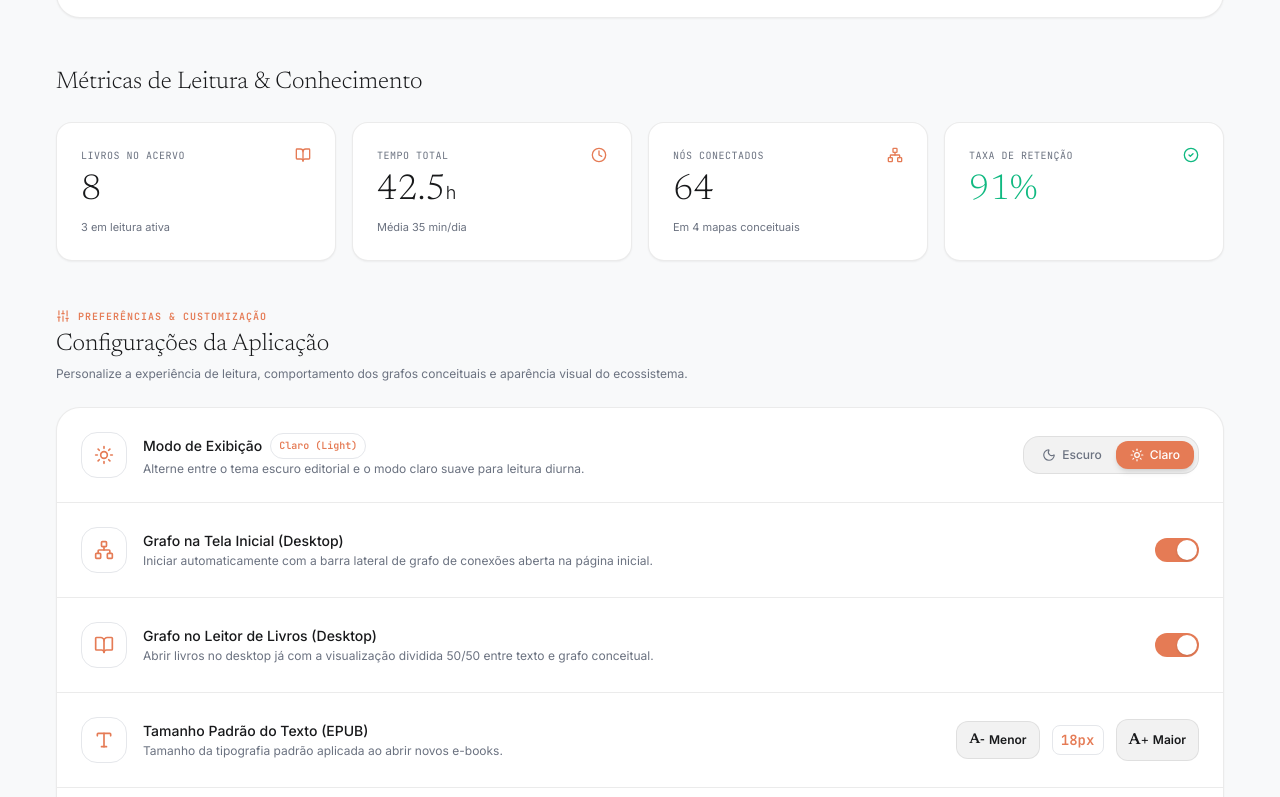
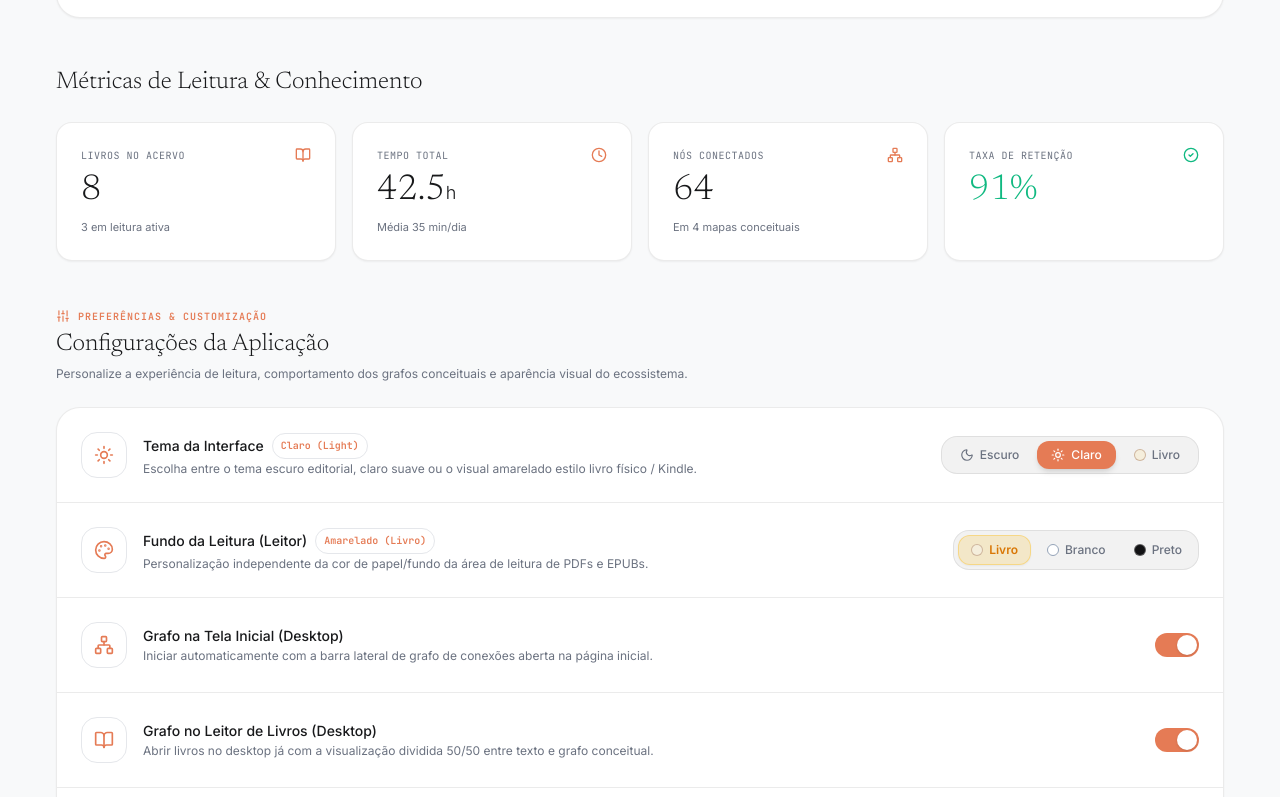
Before and after one commit to vhwcm/Aresta, a Nuxt app in the folder front/: page /conta in a window 1280 px wide. Shown: the part 391-1188 px from the top of the page. Built offline with nearby package versions, Linux system fonts and the light colour scheme.

Commit message:
feat(theme): adicionar 3 temas para todo o app (dark, light, sepia/livro) com configuração de leitura independente

```diff
--- a/front/app/components/EbbinghausChart.vue
+++ b/front/app/components/EbbinghausChart.vue
@@ -58,7 +58,7 @@ const svgRef = ref<SVGSVGElement | null>(null)
 const activeRevisions = ref(3)
 
 const { themeMode } = useSettings()
-const isLightMode = computed(() => themeMode.value === 'light')
+const isLightMode = computed(() => themeMode.value === 'light' || themeMode.value === 'sepia')
 
 // Função exponencial de Ebbinghaus R = e^(-t / S)
 const generateData = (revisions: number) => {
--- a/front/app/components/SettingsModal.vue
+++ b/front/app/components/SettingsModal.vue
@@ -144,39 +144,49 @@
 
               <div class="flex flex-col rounded-xl bg-white/[0.02] border border-divider divide-y divide-divider overflow-hidden">
 
-                <!-- Item 4: Modo Claro / Escuro -->
+                <!-- Item 4: Tema Geral da Interface -->
                 <div class="p-4 flex items-center justify-between gap-4">
                   <div class="flex items-center gap-3 min-w-0">
                     <div class="p-2 rounded-lg bg-accent/10 text-accent">
                       <SunIcon v-if="themeMode === 'light'" class="w-4 h-4" />
+                      <PaletteIcon v-else-if="themeMode === 'sepia'" class="w-4 h-4" />
                       <MoonIcon v-else class="w-4 h-4" />
                     </div>
                     <div class="min-w-0">
                       <div class="font-interface text-sm text-textPrimary font-medium">
-                        Tema da Interface
+                        Tema do App
                       </div>
                       <div class="font-interface text-xs text-textSecondary">
-                        {{ themeMode === 'dark' ? 'Modo Escuro (Editorial)' : 'Modo Claro (Suave)' }}
+                        {{ themeMode === 'dark' ? 'Modo Escuro (Dark)' : (themeMode === 'sepia' ? 'Amarelado (Estilo Livro / Kindle)' : 'Modo Claro (Light)') }}
                       </div>
                     </div>
                   </div>
 
-                  <div class="flex items-center p-0.5 rounded-xl bg-white/5 border border-divider shrink-0">
+                  <div class="flex items-center p-0.5 rounded-xl bg-white/5 border border-divider shrink-0 gap-0.5">
                     <button
                       type="button"
                       @click="setThemeMode('dark')"
-                      class="px-2.5 py-1 rounded-lg font-interface text-xs transition-all"
-                      :class="themeMode === 'dark' ? 'bg-accent text-white shadow-sm' : 'text-textSecondary hover:text-textPrimary'"
+                      class="px-2 py-1 rounded-lg font-interface text-xs transition-all"
+                      :class="themeMode === 'dark' ? 'bg-accent text-white shadow-sm font-semibold' : 'text-textSecondary hover:text-textPrimary'"
                     >
                       Escuro
                     </button>
                     <button
                       type="button"
                       @click="setThemeMode('light')"
-                      class="px-2.5 py-1 rounded-lg font-interface text-xs transition-all"
-                      :class="themeMode === 'light' ? 'bg-accent text-white shadow-sm' : 'text-textSecondary hover:text-textPrimary'"
+                      class="px-2 py-1 rounded-lg font-interface text-xs transition-all"
+                      :class="themeMode === 'light' ? 'bg-accent text-white shadow-sm font-semibold' : 'text-textSecondary hover:text-textPrimary'"
                     >
                       Claro
+                    </button>
+                    <button
+                      type="button"
+                      @click="setThemeMode('sepia')"
+                      class="px-2 py-1 rounded-lg font-interface text-xs transition-all flex items-center gap-1"
+                      :class="themeMode === 'sepia' ? 'bg-amber-400/20 text-amber-300 border border-amber-400/40 shadow-xs font-semibold' : 'text-textSecondary hover:text-textPrimary'"
+                    >
+                      <span class="w-2 h-2 rounded-full bg-[#f5eedc] inline-block border border-amber-900/30"></span>
+                      <span>Livro</span>
                     </button>
                   </div>
                 </div>
--- a/front/app/composables/useSettings.ts
+++ b/front/app/composables/useSettings.ts
@@ -1,7 +1,7 @@
 import { reactive, computed, readonly } from 'vue'
 import { useAuth } from '~/composables/useAuth'
 
-export type ThemeMode = 'dark' | 'light'
+export type ThemeMode = 'dark' | 'light' | 'sepia'
 export type EpubFontFamilyId = 'newsreader' | 'literata' | 'lora' | 'merriweather' | 'inter'
 export type ReaderColorTheme = 'sepia' | 'white' | 'black'
 
@@ -63,20 +63,11 @@ export function applyTheme(mode: ThemeMode) {
   const body = document.body
 
   root.setAttribute('data-theme', mode)
-  if (mode === 'light') {
-    root.classList.add('light-theme')
-    root.classList.remove('dark-theme')
-    if (body) {
-      body.classList.add('light-theme')
-      body.classList.remove('dark-theme')
-    }
-  } else {
-    root.classList.remove('light-theme')
-    root.classList.add('dark-theme')
-    if (body) {
-      body.classList.remove('light-theme')
-      body.classList.add('dark-theme')
-    }
+  root.classList.remove('light-theme', 'dark-theme', 'sepia-theme')
+  root.classList.add(`${mode}-theme`)
+  if (body) {
+    body.classList.remove('light-theme', 'dark-theme', 'sepia-theme')
+    body.classList.add(`${mode}-theme`)
   }
 }
 
@@ -99,7 +90,7 @@ function initSettings() {
       if (typeof parsed.epubFontFamily === 'string' && ['newsreader', 'literata', 'lora', 'merriweather', 'inter'].includes(parsed.epubFontFamily)) {
         settings.epubFontFamily = parsed.epubFontFamily
       }
-      if (parsed.themeMode === 'dark' || parsed.themeMode === 'light') {
+      if (parsed.themeMode === 'dark' || parsed.themeMode === 'light' || parsed.themeMode === 'sepia') {
         settings.themeMode = parsed.themeMode
       }
       if (parsed.readerTheme === 'white' || parsed.readerTheme === 'sepia' || parsed.readerTheme === 'black') {
@@ -151,7 +142,7 @@ function applyServerSettings(data: UserSettingsResponse) {
   if (data.epubFontFamily && ['newsreader', 'literata', 'lora', 'merriweather', 'inter'].includes(data.epubFontFamily)) {
     settings.epubFontFamily = data.epubFontFamily
   }
-  if (data.themeMode === 'dark' || data.themeMode === 'light') {
+  if (data.themeMode === 'dark' || data.themeMode === 'light' || data.themeMode === 'sepia') {
     settings.themeMode = data.themeMode
   }
   if (typeof data.desktopHomeGraphOpen === 'boolean') {
@@ -279,7 +270,13 @@ export function useSettings() {
   }
 
   const toggleThemeMode = () => {
-    setThemeMode(settings.themeMode === 'dark' ? 'light' : 'dark')
+    if (settings.themeMode === 'dark') {
+      setThemeMode('light')
+    } else if (settings.themeMode === 'light') {
+      setThemeMode('sepia')
+    } else {
+      setThemeMode('dark')
+    }
   }
 
   const pageAnimationEnabled = computed({
--- a/front/app/pages/conta.vue
+++ b/front/app/pages/conta.vue
@@ -125,30 +125,31 @@
       </div>
 
       <div class="flex flex-col rounded-3xl bg-bgPanel border border-divider divide-y divide-divider overflow-hidden shadow-sm">
-        <!-- 1. Tema Visual (Claro / Escuro) -->
+        <!-- 1. Tema Visual do App (Escuro, Claro, Livro) -->
         <div class="p-6 flex flex-col sm:flex-row items-start sm:items-center justify-between gap-4">
           <div class="flex items-start sm:items-center gap-4 min-w-0">
             <div class="p-3 rounded-2xl bg-accent/10 border border-accent/20 text-accent shrink-0">
               <SunIcon v-if="themeMode === 'light'" class="w-5 h-5" />
+              <PaletteIcon v-else-if="themeMode === 'sepia'" class="w-5 h-5" />
               <MoonIcon v-else class="w-5 h-5" />
             </div>
             <div class="flex flex-col gap-0.5">
               <div class="font-interface text-sm font-medium text-textPrimary flex items-center gap-2">
-                <span>Modo de Exibição</span>
+                <span>Tema da Interface</span>
                 <span
                   class="px-2 py-0.5 rounded-full font-technical text-[10px] font-semibold"
-                  :class="themeMode === 'dark' ? 'bg-black/5 dark:bg-white/10 text-textSecondary' : 'bg-accent/15 text-accent border border-accent/30'"
+                  :class="themeMode === 'sepia' ? 'bg-amber-400/15 text-amber-500 dark:text-amber-300 border border-amber-400/30' : (themeMode === 'dark' ? 'bg-black/5 dark:bg-white/10 text-textSecondary' : 'bg-accent/15 text-accent border border-accent/30')"
                 >
-                  {{ themeMode === 'dark' ? 'Escuro (Dark)' : 'Claro (Light)' }}
+                  {{ themeMode === 'dark' ? 'Escuro (Dark)' : (themeMode === 'sepia' ? 'Amarelado (Kindle / Livro)' : 'Claro (Light)') }}
                 </span>
               </div>
               <p class="font-interface text-xs text-textSecondary">
-                Alterne entre o tema escuro editorial e o modo claro suave para leitura diurna.
+                Escolha entre o tema escuro editorial, claro suave ou o visual amarelado estilo livro físico / Kindle.
               </p>
             </div>
           </div>
 
-          <div class="flex items-center p-1 rounded-2xl bg-black/5 dark:bg-white/5 border border-divider shrink-0">
+          <div class="flex items-center p-1 rounded-2xl bg-black/5 dark:bg-white/5 border border-divider shrink-0 gap-1">
             <button
               type="button"
               @click="setThemeMode('dark')"
@@ -168,6 +169,72 @@
             >
               <SunIcon class="w-3.5 h-3.5" />
               <span>Claro</span>
+            </button>
+            <button
+              type="button"
+              @click="setThemeMode('sepia')"
+              data-testid="theme-sepia-btn"
+              class="px-3.5 py-1.5 rounded-xl font-interface text-xs font-medium transition-all flex items-center gap-1.5"
+              :class="themeMode === 'sepia' ? 'bg-amber-400/20 text-amber-600 dark:text-amber-300 border border-amber-400/40 shadow-sm font-semibold' : 'text-textSecondary hover:text-textPrimary'"
+            >
+              <span class="w-3 h-3 rounded-full bg-[#f5eedc] inline-block border border-amber-900/30"></span>
+              <span>Livro</span>
+            </button>
+          </div>
+        </div>
+
+        <!-- 1.5. Fundo da Leitura de Livros (PDF & EPUB) -->
+        <div class="p-6 flex flex-col sm:flex-row items-start sm:items-center justify-between gap-4">
+          <div class="flex items-start sm:items-center gap-4 min-w-0">
+            <div class="p-3 rounded-2xl bg-accent/10 border border-accent/20 text-accent shrink-0">
+              <PaletteIcon class="w-5 h-5" />
+            </div>
+            <div class="flex flex-col gap-0.5">
+              <div class="font-interface text-sm font-medium text-textPrimary flex items-center gap-2">
+                <span>Fundo da Leitura (Leitor)</span>
+                <span class="px-2 py-0.5 rounded-full font-technical text-[10px] font-semibold bg-accent/15 text-accent border border-accent/30">
+                  {{ readerTheme === 'sepia' ? 'Amarelado (Livro)' : (readerTheme === 'white' ? 'Branco' : 'Preto') }}
+                </span>
+              </div>
+              <p class="font-interface text-xs text-textSecondary">
+                Personalização independente da cor de papel/fundo da área de leitura de PDFs e EPUBs.
+              </p>
+            </div>
+          </div>
+
+          <div class="flex items-center p-1 rounded-2xl bg-black/5 dark:bg-white/5 border border-divider shrink-0 gap-1">
+            <button
+              type="button"
+              @click="setReaderTheme('sepia')"
+              data-testid="reader-theme-sepia-btn"
+              class="px-3 py-1.5 rounded-xl font-interface text-xs font-medium transition-all flex items-center gap-1.5"
+              :class="readerTheme === 'sepia' ? 'bg-amber-400/20 text-amber-600 dark:text-amber-300 border border-amber-400/40 shadow-sm font-semibold' : 'text-textSecondary hover:text-textPrimary'"
+              title="Amarelado estilo livro físico"
+            >
+              <span class="w-3 h-3 rounded-full bg-[#f5eedc] inline-block border border-amber-900/30"></span>
+              <span>Livro</span>
+            </button>
+            <button
+              type="button"
+              @click="setReaderTheme('white')"
+              data-testid="reader-theme-white-btn"
+              class="px-3 py-1.5 rounded-xl font-interface text-xs font-medium transition-all flex items-center gap-1.5"
+              :class="readerTheme === 'white' ? 'bg-white/20 text-textPrimary border border-white/40 shadow-sm font-semibold' : 'text-textSecondary hover:text-textPrimary'"
+              title="Branco clássico"
+            >
+              <span class="w-3 h-3 rounded-full bg-[#ffffff] inline-block border border-slate-400"></span>
+              <span>Branco</span>
+            </button>
+            <button
+              type="button"
+              @click="setReaderTheme('black')"
+              data-testid="reader-theme-black-btn"
+              class="px-3 py-1.5 rounded-xl font-interface text-xs font-medium transition-all flex items-center gap-1.5"
+              :class="readerTheme === 'black' ? 'bg-white/10 text-textPrimary border border-white/30 shadow-sm font-semibold' : 'text-textSecondary hover:text-textPrimary'"
+              title="Preto noturno"
+            >
+              <span class="w-3 h-3 rounded-full bg-[#121214] inline-block border border-white/30"></span>
+              <span>Preto</span>
             </button>
           </div>
         </div>
@@ -622,6 +689,7 @@ import {
   XIcon,
   SunIcon,
   MoonIcon,
+  PaletteIcon,
   SlidersIcon,
   TypeIcon,
   CheckIcon
@@ -637,11 +705,13 @@ const {
   desktopHomeGraphOpen,
   desktopReaderGraphOpen,
   themeMode,
+  readerTheme,
   epubFontSize,
   epubFontFamily,
   setDesktopHomeGraphOpen,
   setDesktopReaderGraphOpen,
   setThemeMode,
+  setReaderTheme,
   setEpubFontSize,
   setEpubFontFamily
 } = settings
```
Also changed, not shown: front/app/assets/css/main.css (+18 -0 lines), front/app/components/GraphCanvas.vue (+7 -6 lines), 2 other files (tests, documents, lock files or other folders).
